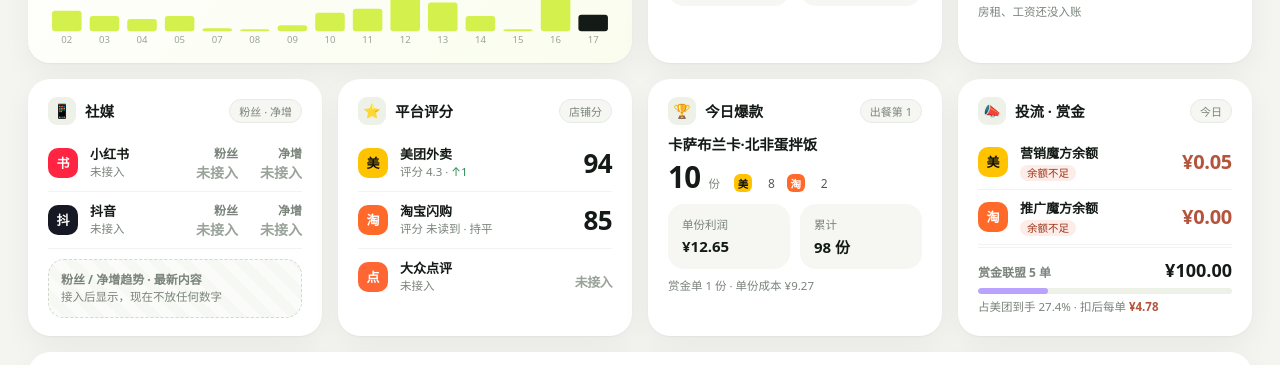
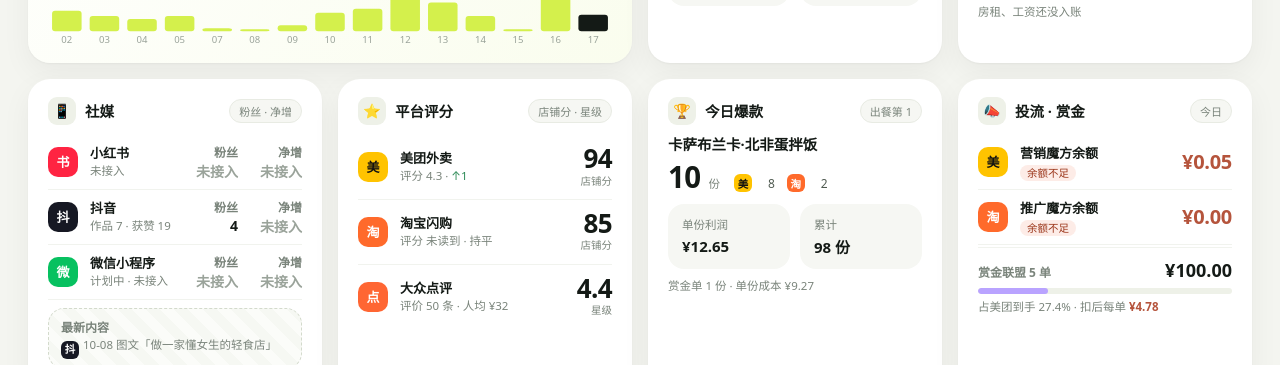
Before and after one commit to licnm0913-netizen/tata-ops-df2df414, a plain HTML site: page index.html in a window 1280 px wide. Shown: the part 410-775 px from the top of the page. Drawn offline with Linux system fonts and the light colour scheme.

Commit message:
社媒·口碑：抖音、大众点评 11-17 实数

```diff
--- a/data.json
+++ b/data.json
@@ -857,12 +857,67 @@
    "reviews": null,
    "note": "淘宝首页截图 85（页面文字读成 850）"
   },
-  "dianping": null,
-  "note": "店铺分取自两个平台的商家首页；美团评分 4.3（首页）。评价数尚未拉取，显示「未读到」；大众点评未接入。"
+  "dianping": {
+   "name": "HerDeserve她她",
+   "url": "https://www.dianping.com/shop/k4X5SAobbmfFm9xC",
+   "rating": 4.4,
+   "taste": 4.4,
+   "env": 4.4,
+   "service": 4.4,
+   "sub": "口味 4.4 / 环境 4.4 / 服务 4.4",
+   "reviews": 50,
+   "avg_price": 32,
+   "rank": "历下区西餐新店榜第2名",
+   "visits": 96,
+   "recommended": [
+    {
+     "name": "大虾沙拉",
+     "n": 6
+    },
+    {
+     "name": "咖喱饭",
+     "n": 5
+    },
+    {
+     "name": "鸡排饭",
+     "n": 5
+    },
+    {
+     "name": "鸡排沙拉",
+     "n": 4
+    },
+    {
+     "name": "流心北非蛋饭",
+     "n": null
+    }
+   ],
+   "review_text": null,
+   "updated": "11-17 东京 14:30 读取",
+   "note": "评价正文网页端不显示，未读到。"
+  },
+  "note": "店铺分取自两个平台的商家首页；美团评分 4.3（首页）。美团/淘宝评价数尚未拉取，显示「未读到」。大众点评 11-17 东京 14:30 读取。"
  },
  "social": {
   "xiaohongshu": null,
-  "douyin": null
+  "douyin": {
+   "account": "HerDeserve她她",
+   "handle": "HerDeserve",
+   "url": "https://www.douyin.com/user/MS4wLjABAAAAe79io0A5ZIp5EAAJQ5II2sqdQQ2Wbtl-94Q_4ddKHe4",
+   "followers": 4,
+   "net": null,
+   "posts": 7,
+   "likes": 19,
+   "engagement": null,
+   "latest": {
+    "date": "10-08",
+    "type": "图文",
+    "title": "做一家懂女生的轻食店"
+   },
+   "updated": "11-17 东京 14:30 读取",
+   "note": "数字取自抖音搜索卡片：作品 7、粉丝 4、获赞 19；首次读数，净增要等下次读数后才有。"
+  },
+  "miniapp": null,
+  "note": "小红书需要登录才能读，未接入；微信小程序是计划中的数据源，未接入。"
  },
  "alerts": [
   "美团推广余额 ¥0.05、淘宝 ¥0.00，自动充值都没开；美团 11-14 起连续第 4 天零投流",
--- a/index.html
+++ b/index.html
@@ -69,7 +69,7 @@ main{padding:16px 28px 30px;max-width:1640px;margin:0 auto}
 .mid{font-size:20px;font-weight:780;letter-spacing:-.3px}
 .pi{display:inline-grid;place-items:center;width:30px;height:30px;border-radius:10px;font-size:13px;font-weight:850;color:#fff;flex:none}
 .pi.sm{width:18px;height:18px;border-radius:6px;font-size:10.5px;vertical-align:-4px;margin-right:4px}
-.pi.mt{background:var(--mt);color:#111}.pi.tb{background:var(--tb)}.pi.xhs{background:var(--xhs)}.pi.dy{background:var(--dy)}.pi.dp{background:var(--dp)}
+.pi.mt{background:var(--mt);color:#111}.pi.tb{background:var(--tb)}.pi.xhs{background:var(--xhs)}.pi.dy{background:var(--dy)}.pi.dp{background:var(--dp)}.pi.wx{background:#07C160}
 .split{display:flex;gap:12px;font-size:12px;color:#4F5A50;flex-wrap:wrap;align-items:center}
 .hbar{height:8px;background:var(--soft2);border-radius:999px;overflow:hidden}
 .hbar i{display:block;height:100%;width:0;border-radius:999px;transition:width 1.1s cubic-bezier(.2,.8,.2,1)}
@@ -162,7 +162,7 @@ function int(n){return Math.round(n).toLocaleString('zh-CN')}
 function fmtv(v,f){return f==='money'?money(v):f==='money0'?money(v,0):f==='pct'?v.toFixed(1)+'%':f==='dec1'?v.toFixed(1):int(v)}
 function cnt(v,fmt,miss){if(!isNum(v))return '<span class="miss">'+(miss||'未读到')+'</span>';return '<span class="num" data-count="'+v+'" data-fmt="'+(fmt||'int')+'">'+fmtv(0,fmt)+'</span>'}
 function show(v,fmt,miss){return isNum(v)?fmtv(v,fmt):'<span class="miss">'+(miss||'未读到')+'</span>'}
-function PI(k,sm){k={xiaohongshu:'xhs',douyin:'dy',dianping:'dp'}[k]||k;var t={mt:'美',tb:'淘',xhs:'书',dy:'抖',dp:'点'}[k];return '<span class="pi '+k+(sm?' sm':'')+'">'+t+'</span>'}
+function PI(k,sm){k={xiaohongshu:'xhs',douyin:'dy',dianping:'dp',miniapp:'wx'}[k]||k;var t={mt:'美',tb:'淘',xhs:'书',dy:'抖',dp:'点',wx:'微'}[k];return '<span class="pi '+k+(sm?' sm':'')+'">'+t+'</span>'}
 function card(cls,icon,title,tag,body,style){return '<section class="card '+cls+'"'+(style?' style="'+style+'"':'')+'><div class="ch"><h3>'+(icon?'<span class="ic">'+icon+'</span>':'')+title+'</h3>'+(tag?'<span class="tag">'+tag+'</span>':'')+'</div>'+body+'</section>'}
 function hbar(pct,color,h){pct=Math.max(0,Math.min(100,pct||0));return '<div class="hbar"'+(h?' style="height:'+h+'px"':'')+'><i style="--w:'+pct+'%;background:'+color+'"></i></div>'}
 function ring(val,target,color,size,label,cap){var r=62,C=2*Math.PI*r,ratio=isNum(val)?Math.min(val/target,1):0;
@@ -208,12 +208,14 @@ function vHome(){
   '<div class="tiles t3" style="margin-top:2px;gap:6px">'+[['收入',l.month.income],['支出',l.month.expense],['利润',l.month.profit]].map(function(x,i){return '<div class="tile" style="padding:8px 9px"><div class="l">'+(i?x[0]:l.month.month.slice(5)+'月'+x[0])+'</div><div class="v num" style="font-size:13.5px'+(i===2?';color:'+(x[1]<0?'#B5543C':'#2E8B57'):'')+'">'+money(x[1],0)+'</div></div>'}).join('')+'</div>'+
   (l.missing_fixed.length?'<div class="note" style="margin-top:6px">'+l.missing_fixed.map(function(x){return x.label}).join('、')+'还没入账</div>':''))
   : card('c3','💼','财务快照','未导入','<div class="ph"><div class="nc">账本未导入</div></div>');
- var soc=function(k,name){var d=D.social[k];return '<div class="row" style="padding:9px 0">'+PI(k)+'<div class="grow1"><b style="font-size:13px">'+name+'</b><div class="note">'+(d?esc(d.updated||''):'未接入')+'</div></div><div style="text-align:right"><div class="lbl">粉丝</div><div style="font-weight:780">'+(d?cnt(d.followers):'<span class="nc">未接入</span>')+'</div></div><div style="text-align:right;min-width:52px"><div class="lbl">净增</div><div style="font-weight:780">'+(d?cnt(d.net):'<span class="nc">未接入</span>')+'</div></div></div>'};
- g+=card('c3','📱','社媒','粉丝 · 净增',soc('xiaohongshu','小红书')+soc('douyin','抖音')+
-  '<div class="ph" style="margin-top:10px;padding:10px 12px"><div class="lbl">粉丝 / 净增趋势 · 最新内容</div><div class="note">接入后显示，现在不放任何数字</div></div>');
- var R=D.reputation,rr=function(k,name,o){var has=o&&isNum(o.shop_score),dl=has&&isNum(o.shop_score_prev)?o.shop_score-o.shop_score_prev:null;
-  return '<div class="row" style="padding:9px 0">'+PI(k)+'<div class="grow1"><div style="font-size:13px;font-weight:700">'+name+'</div><div class="note">'+(o?(isNum(o.rating)?'评分 '+o.rating.toFixed(1):'评分 未读到'):'未接入')+(dl!=null?' · <span style="color:'+(dl>0?'#2E8B57':dl<0?'#D9573A':'#7A847B')+'">'+(dl>0?'↑'+dl:dl<0?'↓'+(-dl):'持平')+'</span>':'')+'</div></div><div class="big" style="font-size:26px">'+(has?cnt(o.shop_score):o?'<span class="miss" style="font-size:13px">未读到</span>':'<span class="nc" style="font-size:13px">未接入</span>')+'</div></div>'};
- g+=card('c3','⭐','平台评分','店铺分',rr('mt','美团外卖',R.meituan)+rr('tb','淘宝闪购',R.taobao)+rr('dp','大众点评',R.dianping));
+ var soc=function(k,name){var d=D.social[k];return '<div class="row" style="padding:8px 0">'+PI(k)+'<div class="grow1"><b style="font-size:13px">'+name+'</b><div class="note">'+(d?esc((d.posts!=null?'作品 '+d.posts:'')+(d.likes!=null?' · 获赞 '+d.likes:'')):(k==='miniapp'?'计划中 · 未接入':'未接入'))+'</div></div><div style="text-align:right"><div class="lbl">粉丝</div><div style="font-weight:780">'+(d?cnt(d.followers):'<span class="nc">未接入</span>')+'</div></div><div style="text-align:right;min-width:52px"><div class="lbl">净增</div><div style="font-weight:780">'+(d&&isNum(d.net)?cnt(d.net):'<span class="nc">未接入</span>')+'</div></div></div>'};
+ var dy=D.social.douyin,lt=dy&&dy.latest;
+ g+=card('c3','📱','社媒','粉丝 · 净增',soc('xiaohongshu','小红书')+soc('douyin','抖音')+soc('miniapp','微信小程序')+
+  '<div class="ph" style="margin-top:8px;padding:9px 12px"><div class="lbl">最新内容</div><div class="note">'+(lt?PI('dy',1)+esc(lt.date)+' '+esc(lt.type)+'「'+esc(lt.title)+'」':'未接入')+'</div></div>');
+ var R=D.reputation,rr=function(k,name,o){var sc=o?(isNum(o.shop_score)?o.shop_score:(isNum(o.rating)&&k==='dp'?o.rating:null)):null,isR=o&&!isNum(o.shop_score)&&k==='dp',dl=o&&isNum(o.shop_score)&&isNum(o.shop_score_prev)?o.shop_score-o.shop_score_prev:null;
+  var sub=!o?'未接入':k==='dp'?('评价 '+(isNum(o.reviews)?o.reviews+' 条':'未读到')+(isNum(o.avg_price)?' · 人均 ¥'+o.avg_price:'')):(isNum(o.rating)?'评分 '+o.rating.toFixed(1):'评分 未读到');
+  return '<div class="row" style="padding:9px 0">'+PI(k)+'<div class="grow1"><div style="font-size:13px;font-weight:700">'+name+'</div><div class="note">'+sub+(dl!=null?' · <span style="color:'+(dl>0?'#2E8B57':dl<0?'#D9573A':'#7A847B')+'">'+(dl>0?'↑'+dl:dl<0?'↓'+(-dl):'持平')+'</span>':'')+'</div></div><div style="text-align:right"><div class="big" style="font-size:26px">'+(sc!=null?cnt(sc,isR?'dec1':'int'):o?'<span class="miss" style="font-size:13px">未读到</span>':'<span class="nc" style="font-size:13px">未接入</span>')+'</div><div class="note" style="font-size:10.5px">'+(isR?'星级':'店铺分')+'</div></div></div>'};
+ g+=card('c3','⭐','平台评分','店铺分 · 星级',rr('mt','美团外卖',R.meituan)+rr('tb','淘宝闪购',R.taobao)+rr('dp','大众点评',R.dianping));
  var top=D.dishes.items[0],pf=(D.dishes.profit&&D.dishes.profit.items||[]).filter(function(x){return x.name===top.name})[0],cum=D.dishes.cumulative.items.filter(function(x){return x.name===top.name})[0];
  g+=card('c3','🏆','今日爆款','出餐第 1',
   '<div style="font-size:14.5px;font-weight:800;line-height:1.35">'+esc(top.name)+'</div><div style="display:flex;align-items:baseline;gap:8px;margin:6px 0 4px"><span class="big">'+cnt(top.total)+'</span><span class="note">份</span><span class="split" style="margin-left:6px">'+PI('mt',1)+top.mt+' '+PI('tb',1)+top.tb+'</span></div>'+
@@ -302,18 +304,28 @@ function vMkt(){var pm=D.promo,b=D.bounty,g='<div class="grid">';
  return g+'</div>'}
 /* ================= 社媒·口碑 ================= */
 function vSocial(){var g='<div class="sec" style="margin-top:4px">社媒</div><div class="grid">';
- var one=function(k,name,tiles,how){var d=D.social[k];
-  if(!d)return card('c6','',PI(k)+' '+name,'未接入','<div class="ph"><div class="tiles t4">'+tiles.map(function(t){return '<div><div class="lbl">'+t+'</div><div class="mid nc" style="margin-top:4px">未接入</div></div>'}).join('')+'</div><div style="height:84px;display:grid;place-items:center;margin-top:12px;border-top:1px dashed #D3DACC" class="note">粉丝 / 净增趋势 · 最新内容（接入后显示）</div><p class="note" style="margin:6px 0 0">接入方式：'+how+'</p></div>');
-  return card('c6','',PI(k)+' '+name,esc(d.updated||''),'<div class="tiles t4">'+[['followers','粉丝'],['net','净增'],['posts',tiles[2]],['engagement',tiles[3]]].map(function(x){return '<div class="tile"><div class="l">'+x[1]+'</div><div class="v num">'+cnt(d[x[0]])+'</div></div>'}).join('')+'</div>'+(d.note?'<p class="note">'+esc(d.note)+'</p>':''))};
- g+=one('xiaohongshu','小红书',['粉丝','净增','笔记','互动（赞藏评）'],'data.json 的 social.xiaohongshu 写 {followers, net, posts, engagement, updated, note}；来自小红书专业号后台或每日抄数。');
- g+=one('douyin','抖音',['粉丝','净增','作品','互动（赞评转）'],'data.json 的 social.douyin 写 {followers, net, posts, engagement, updated, note}；来自抖音创作者中心 / 抖音来客。');
+ var ph=function(k,name,tiles,how,tag){return card('c4','',PI(k)+' '+name,tag||'未接入','<div class="ph"><div class="tiles t2">'+tiles.map(function(t){return '<div><div class="lbl">'+t+'</div><div class="mid nc" style="margin-top:4px">未接入</div></div>'}).join('')+'</div><p class="note" style="margin:10px 0 0">'+how+'</p></div>')};
+ var dy=D.social.douyin;
+ g+=D.social.xiaohongshu?'':ph('xiaohongshu','小红书',['粉丝','净增','笔记','互动（赞藏评）'],'需要登录小红书专业号后台才能读。接入后写 social.xiaohongshu：{followers, net, posts, engagement, updated, note}。');
+ if(dy){g+=card('c4','',PI('dy')+' 抖音',esc(dy.updated||''),'<div class="note" style="margin:-4px 0 10px">'+esc(dy.account||'')+(dy.handle?' · 抖音号 '+esc(dy.handle):'')+'</div><div class="tiles t2">'+[['followers','粉丝'],['net','净增'],['posts','作品'],['likes','获赞']].map(function(x){return '<div class="tile"><div class="l">'+x[1]+'</div><div class="v num">'+(isNum(dy[x[0]])?cnt(dy[x[0]]):'<span class="nc">未接入</span>')+'</div></div>'}).join('')+'</div>'+
+  (dy.latest?'<div class="tile" style="margin-top:10px;background:#F2F3F6"><div class="l">最新作品 · '+esc(dy.latest.date)+' · '+esc(dy.latest.type)+'</div><div style="font-weight:750;margin-top:4px">「'+esc(dy.latest.title)+'」</div></div>':'')+'<p class="note" style="margin:10px 0 0">'+esc(dy.note||'')+'</p>')}
+ else g+=ph('douyin','抖音',['粉丝','净增','作品','获赞'],'接入后写 social.douyin。');
+ g+=D.social.miniapp?'':ph('miniapp','微信小程序',['访问','下单'],'计划中的数据源，还没接入。接入后写 social.miniapp。','计划中 · 未接入');
  g+='</div><div class="sec">口碑评分</div><div class="grid">';
  var r=D.reputation,delta=function(a,b){if(!isNum(a)||!isNum(b))return '';var d=a-b;return '<span style="font-size:12px;color:'+(d>0?'#2E8B57':d<0?'#D9573A':'#7A847B')+';margin-left:6px">'+(d>0?'↑'+d:d<0?'↓'+(-d):'持平')+'</span>'};
- var plat=function(k,nm,o){return card('c4','',PI(k)+' '+nm,'店铺分 & 评分','<div class="tiles t3"><div class="tile"><div class="l">店铺分</div><div class="v num">'+cnt(o.shop_score)+delta(o.shop_score,o.shop_score_prev)+'</div></div><div class="tile"><div class="l">评分</div><div class="v num">'+cnt(o.rating,'dec1')+'</div></div><div class="tile"><div class="l">评价数</div><div class="v num">'+cnt(o.reviews)+'</div></div></div>'+(isNum(o.shop_score)?'<div style="margin:14px 0 6px;font-size:12px">店铺分 / 100</div>'+hbar(o.shop_score,'#8EE6A0'):'')+'<p class="note" style="margin:8px 0 0">'+esc(o.note)+'</p>')};
+ var plat=function(k,nm,o){return card('c3','',PI(k)+' '+nm,'店铺分 & 评分','<div class="tiles t3"><div class="tile"><div class="l">店铺分</div><div class="v num">'+cnt(o.shop_score)+delta(o.shop_score,o.shop_score_prev)+'</div></div><div class="tile"><div class="l">评分</div><div class="v num">'+cnt(o.rating,'dec1')+'</div></div><div class="tile"><div class="l">评价数</div><div class="v num">'+cnt(o.reviews)+'</div></div></div>'+(isNum(o.shop_score)?'<div style="margin:14px 0 6px;font-size:12px">店铺分 / 100</div>'+hbar(o.shop_score,'#8EE6A0'):'')+'<p class="note" style="margin:8px 0 0">'+esc(o.note)+'</p>')};
+ var dp=r.dianping;
+ if(dp){var rec=(dp.recommended||[]),rm=Math.max.apply(null,rec.map(function(x){return x.n||0}).concat([1]));
+  g+=card('c6','',PI('dp')+' 大众点评 · '+esc(dp.name||''),esc(dp.updated||''),
+  '<div style="display:flex;gap:18px;align-items:flex-start;flex-wrap:wrap"><div style="flex:1;min-width:240px"><div style="display:flex;align-items:baseline;gap:8px"><span class="hero-n" style="font-size:56px">'+cnt(dp.rating,'dec1')+'</span><span class="note">星级</span></div>'+
+  '<div class="tiles t3" style="margin-top:12px">'+[['口味',dp.taste],['环境',dp.env],['服务',dp.service]].map(function(x){return '<div class="tile"><div class="l">'+x[0]+'</div><div class="v num">'+cnt(x[1],'dec1')+'</div></div>'}).join('')+'</div>'+
+  '<div class="tiles t3" style="margin-top:10px"><div class="tile"><div class="l">评价</div><div class="v num">'+cnt(dp.reviews)+' 条</div></div><div class="tile"><div class="l">人均</div><div class="v num">'+(isNum(dp.avg_price)?'¥'+dp.avg_price:'<span class="miss">未读到</span>')+'</div></div><div class="tile"><div class="l">到店</div><div class="v num">'+cnt(dp.visits)+'</div></div></div>'+
+  (dp.rank?'<div class="pill g" style="display:inline-block;margin-top:12px">🏅 '+esc(dp.rank)+'</div>':'')+'</div>'+
+  '<div style="flex:1;min-width:220px"><div class="lbl" style="margin-bottom:6px">推荐菜</div>'+rec.map(function(x){return '<div style="margin:8px 0"><div style="display:flex;justify-content:space-between;font-size:12.5px"><span>'+esc(x.name)+'</span><b>'+(isNum(x.n)?x.n+' 人推荐':'<span class="nc" style="font-weight:600">未显示人数</span>')+'</b></div>'+(isNum(x.n)?hbar(x.n/rm*100,'#FF6633',6):'')+'</div>'}).join('')+
+  '<div class="tile" style="margin-top:12px"><div class="l">评价正文</div><div class="v" style="font-size:14px">'+(dp.review_text?esc(dp.review_text):'<span class="miss">未读到</span>')+'</div></div></div></div><p class="note" style="margin:10px 0 0">'+esc(dp.note||'')+'</p>')}
+ else g+=card('c6','',PI('dp')+' 大众点评','未接入','<div class="ph"><div class="nc">未接入</div></div>');
  g+=plat('mt','美团外卖',r.meituan)+plat('tb','淘宝闪购',r.taobao);
- g+=r.dianping?card('c4','',PI('dp')+' 大众点评','','<div class="tiles t3"><div class="tile"><div class="l">星级</div><div class="v num">'+cnt(r.dianping.rating,'dec1')+'</div></div><div class="tile"><div class="l">评价数</div><div class="v num">'+cnt(r.dianping.reviews)+'</div></div><div class="tile"><div class="l">分项</div><div class="v">'+esc(r.dianping.sub||'—')+'</div></div></div>')
-  :card('c4','',PI('dp')+' 大众点评','未接入','<div class="ph"><div class="tiles t3"><div><div class="lbl">星级</div><div class="mid nc">未接入</div></div><div><div class="lbl">评价数</div><div class="mid nc">未接入</div></div><div><div class="lbl">分项</div><div class="mid nc">未接入</div></div></div><p class="note" style="margin:10px 0 0">接入后写 reputation.dianping：{rating, reviews, sub, updated, note}。</p></div>');
- g+=card('c12','📝','说明','','<p class="note" style="margin:0">'+esc(r.note||'')+' 社媒没接入前一律显示「未接入」，不估算、不填 0。</p>');
+ g+=card('c12','📝','说明','','<p class="note" style="margin:0">'+esc(r.note||'')+' '+esc(D.social.note||'')+' 没接入的一律显示「未接入」，不估算、不填 0。</p>');
  return g+'</div>'}
 
 /* ================= 菜品 ================= */
--- a/sw.js
+++ b/sw.js
@@ -1,7 +1,7 @@
 /* 她她经营作战台 service worker
    - index.html / 导航 / data.json: network-first（打开就拿最新数字），断网回退缓存
    - 其他静态资源（图标、manifest）: cache-first */
-const VERSION = 'tata-v2';
+const VERSION = 'tata-v3';
 const CORE = ['./', './index.html', './data.json', './manifest.webmanifest',
   './icons/icon-192.png', './icons/icon-512.png', './icons/apple-touch-icon.png', './icons/logo-wordmark.png', './icons/logo-wordmark-dark.png', './icons/favicon-32.png'];
 
```
